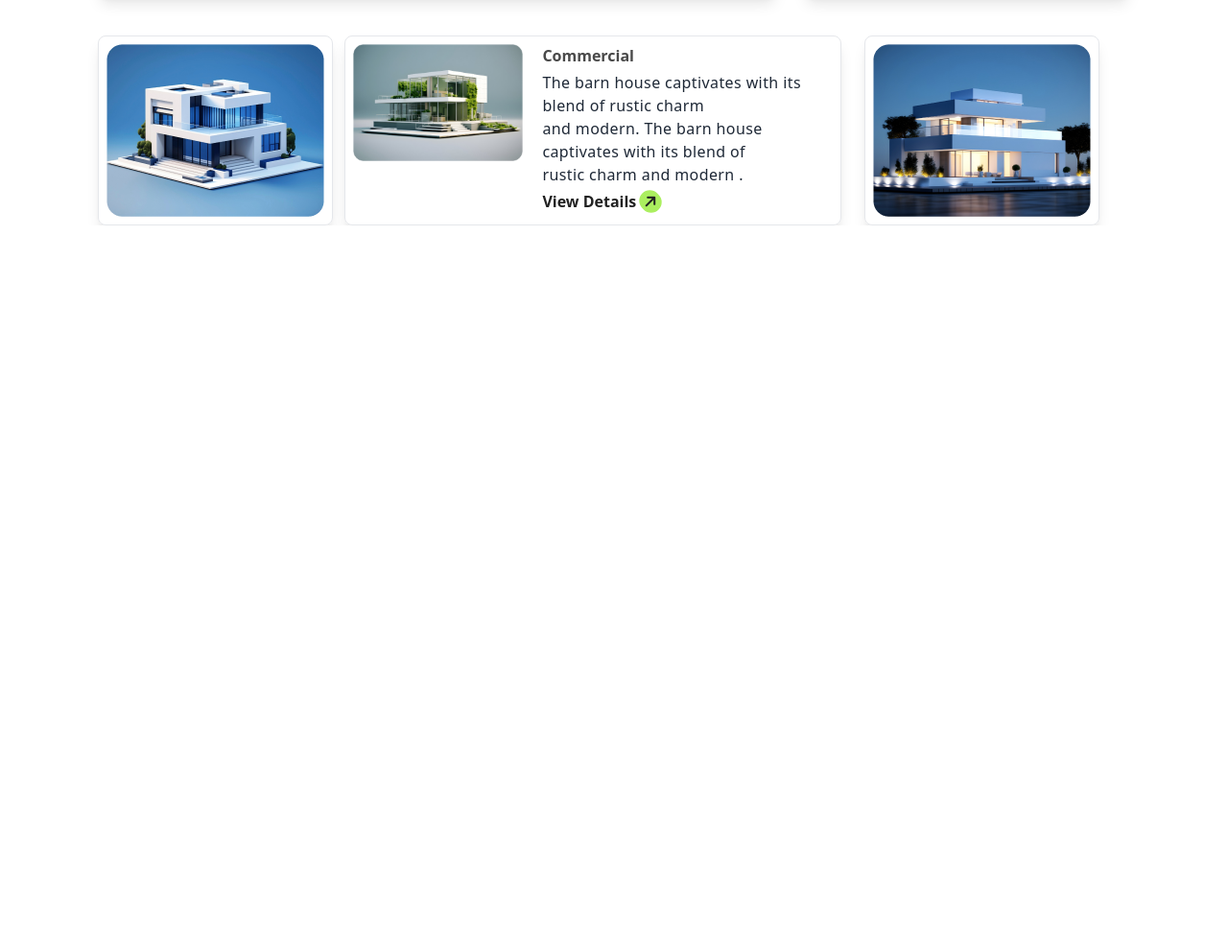
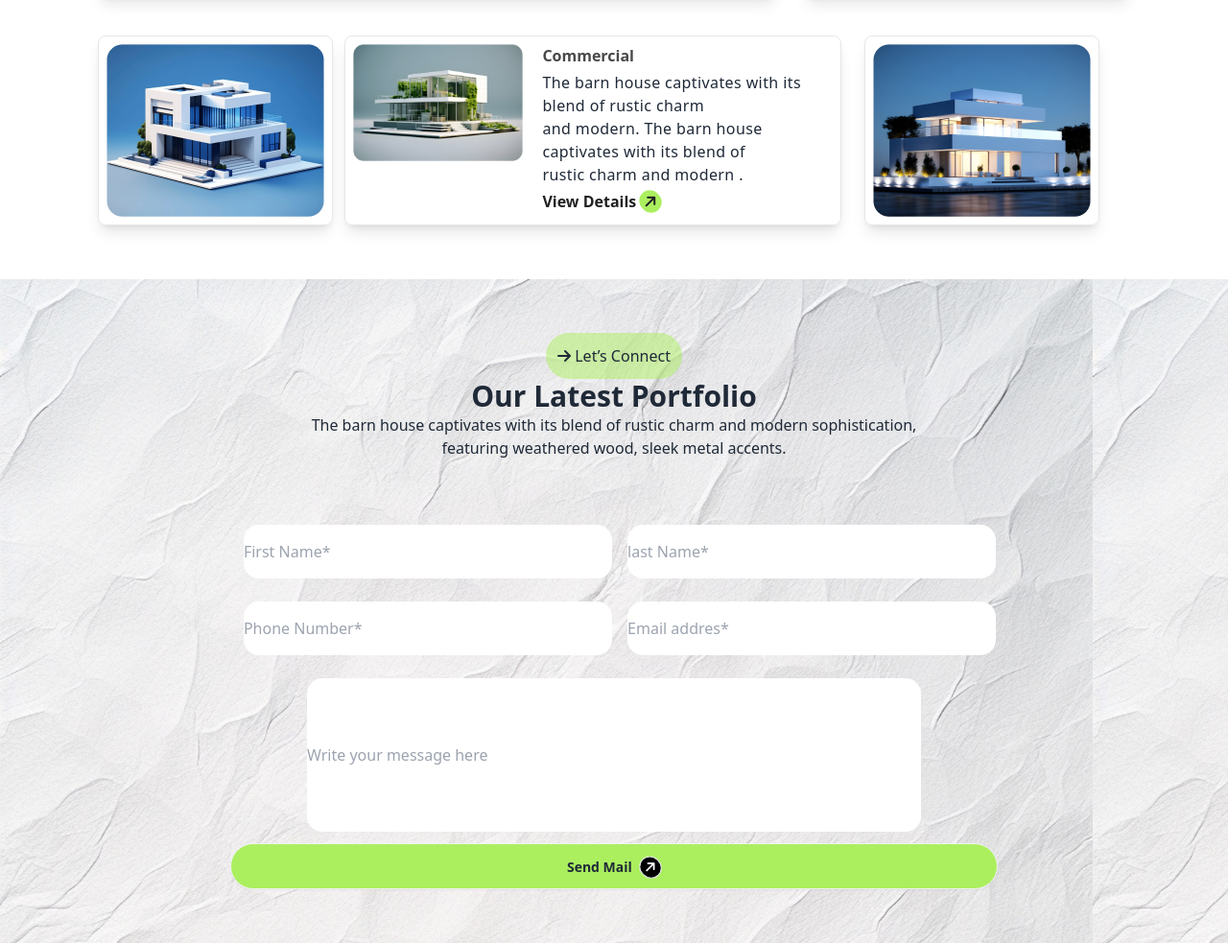
Before and after one commit to Nayeeem100/assignment_3, a plain HTML site: page index.html in a window 1280 px wide. Shown: the part 2218-3201 px from the top of the page at 96% size. Before the commit the page ends 2453 px from the top, so only its background shows below. Drawn offline with nearby package versions, Linux system fonts and the light colour scheme.

Commit message:
form section done

```diff
--- a/index.html
+++ b/index.html
@@ -35,6 +35,9 @@
             },
             fontFamily: {
               Manrope: "Manrope",
+            },
+            backgroundImage: {
+              fbg: "url('./assets/bg.jpg')",
             },
           },
         },
@@ -348,6 +351,61 @@
         </div>
       </section>
     </main>
+    <!-- from section -->
+    <section class="bg-fbg pb-14">
+      <!-- text contenar -->
+      <div class="text-center my-14 pt-14">
+        <button class="bg-[#ABEF5F80] py-3 px-3 rounded-[32px]">
+          <i class="fa-solid fa-arrow-right"></i> Let’s Connect
+        </button>
+        <h3 class="text-3xl font-bold text-center">Our Latest Portfolio</h3>
+        <p>
+          The barn house captivates with its blend of rustic charm and modern
+          sophistication, <br />
+          featuring weathered wood, sleek metal accents.
+        </p>
+      </div>
+      <!-- from -->
+      <div class="text-center">
+        <form action="">
+          <input
+            class="w-96 h-14 rounded-2xl m-3"
+            type=""
+            placeholder="First Name*"
+          />
+          <input
+            class="w-96 h-14 rounded-2xl"
+            type=""
+            placeholder="last Name*"
+          />
+          <br />
+          <input
+            class="w-96 h-14 rounded-2xl m-3"
+            type="text"
+            placeholder="Phone Number*"
+          />
+          <input
+            class="w-96 h-14 rounded-2xl"
+            type="text"
+            placeholder="Email addres*"
+          />
+          <br />
+          <input
+            class="w-3/6 h-40 rounded-2xl m-3"
+            type="text"
+            placeholder="Write your message here"
+          />
+        </form>
+        <button
+          class="text-center py-3 px-[350px] btn bg-bg1 font-bold rounded-[32px]"
+        >
+          Send Mail
+          <i
+            class="fa-solid fa-arrow-right -rotate-45 rounded-full p-1 border-[1px] bg-black text-white"
+          ></i>
+        </button>
+      </div>
+    </section>
     <footer></footer>
   </body>
 </html>
```
